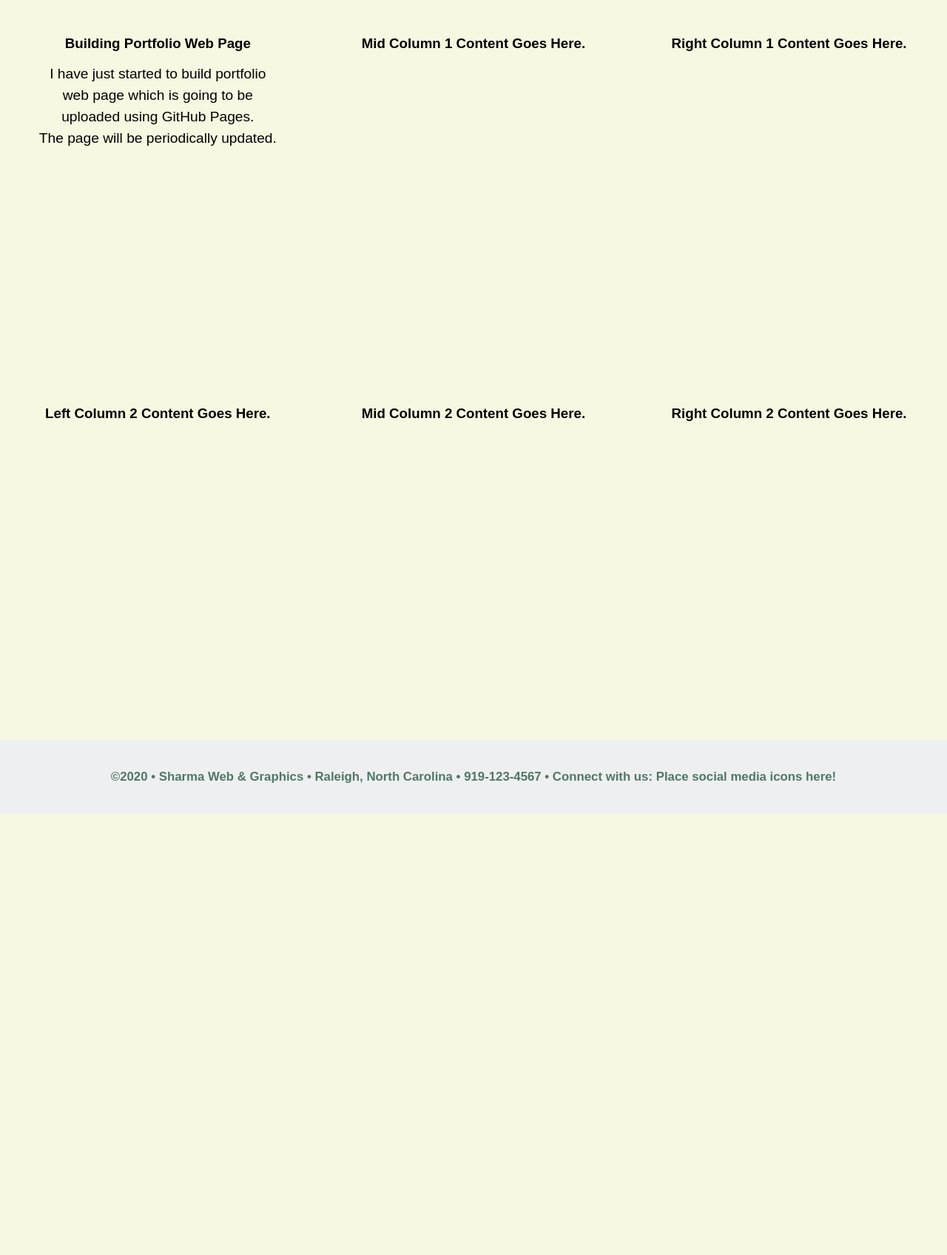
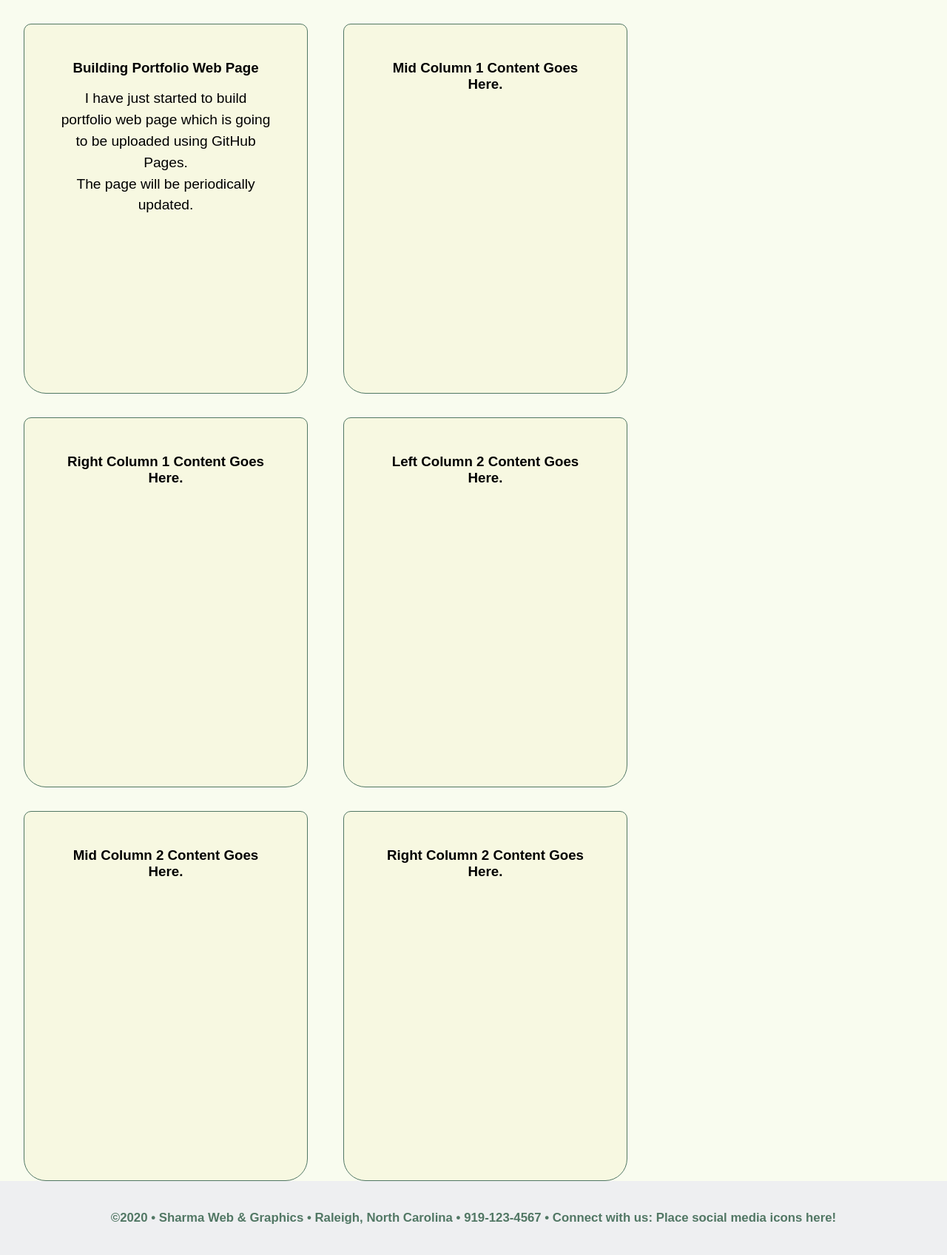
Before and after one commit to aspiring-developer/ssh1sharma.github.io, a PHP site: page / in a window 1280 px wide. Shown: the part 171-1867 px from the top of the page at 74% size. Before the commit the page ends 1271 px from the top, so only its background shows below. Run offline with PHP 8.4, Linux system fonts and the light colour scheme; some libraries are stand-ins or nearby versions; some web fonts are replaced.

Commit message:
Update main.css

```diff
--- a/main.css
+++ b/main.css
@@ -50,15 +50,31 @@ h3 {
   margin-bottom: 1rem;
 }
 .leftCol1, .midCol1, .rightCol1, .leftCol2, .midCol2, .rightCol2 {
-  Width: 33.33%;
+  Width: 30%;
   max-width: 100%;
   background-color: #f7f8e1;
   padding: 3rem;
   height: 500px;
   float: left;
   text-align: center;
-
+  border: 1px solid #517764;
+  border-radius: 10px 10px 30px 30px;
+  margin: 2rem 1rem 0 2rem;
 }
+/*
+}
+.leftCol1, .leftCol2 {
+  margin: 2rem 1rem 0 2rem;
+}
+.midCol1, .midCol2 {
+  margin: 2rem 1rem;
+  margin: 2rem 1rem 0 2rem;
+}
+.rightCol1, .rightCol2 {
+  margin: 2rem;
+  margin-left: 1rem;
+  margin: 2rem 1rem 0 2rem;
+} */
 
 footer {
 color: #517764;
```
